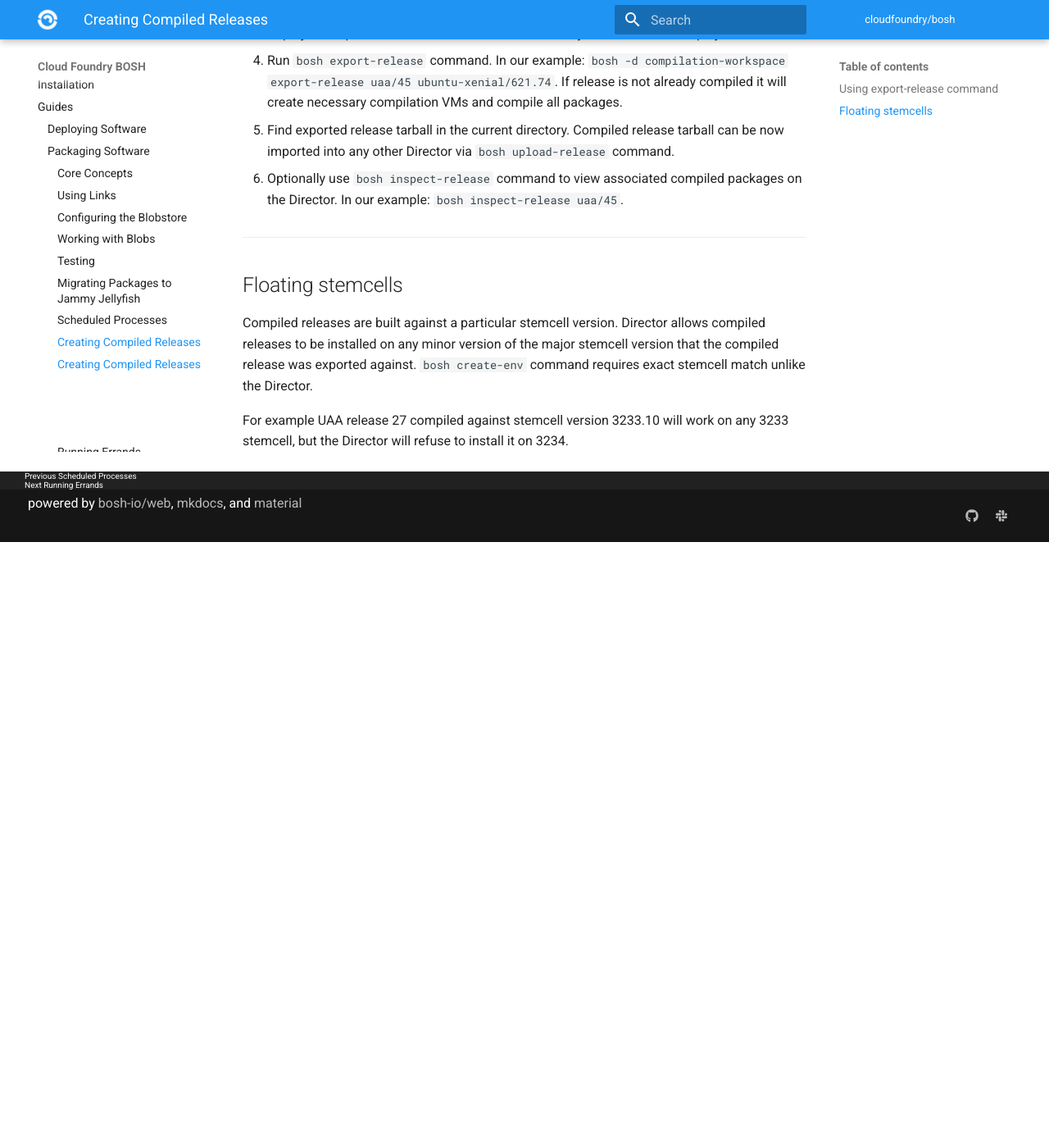
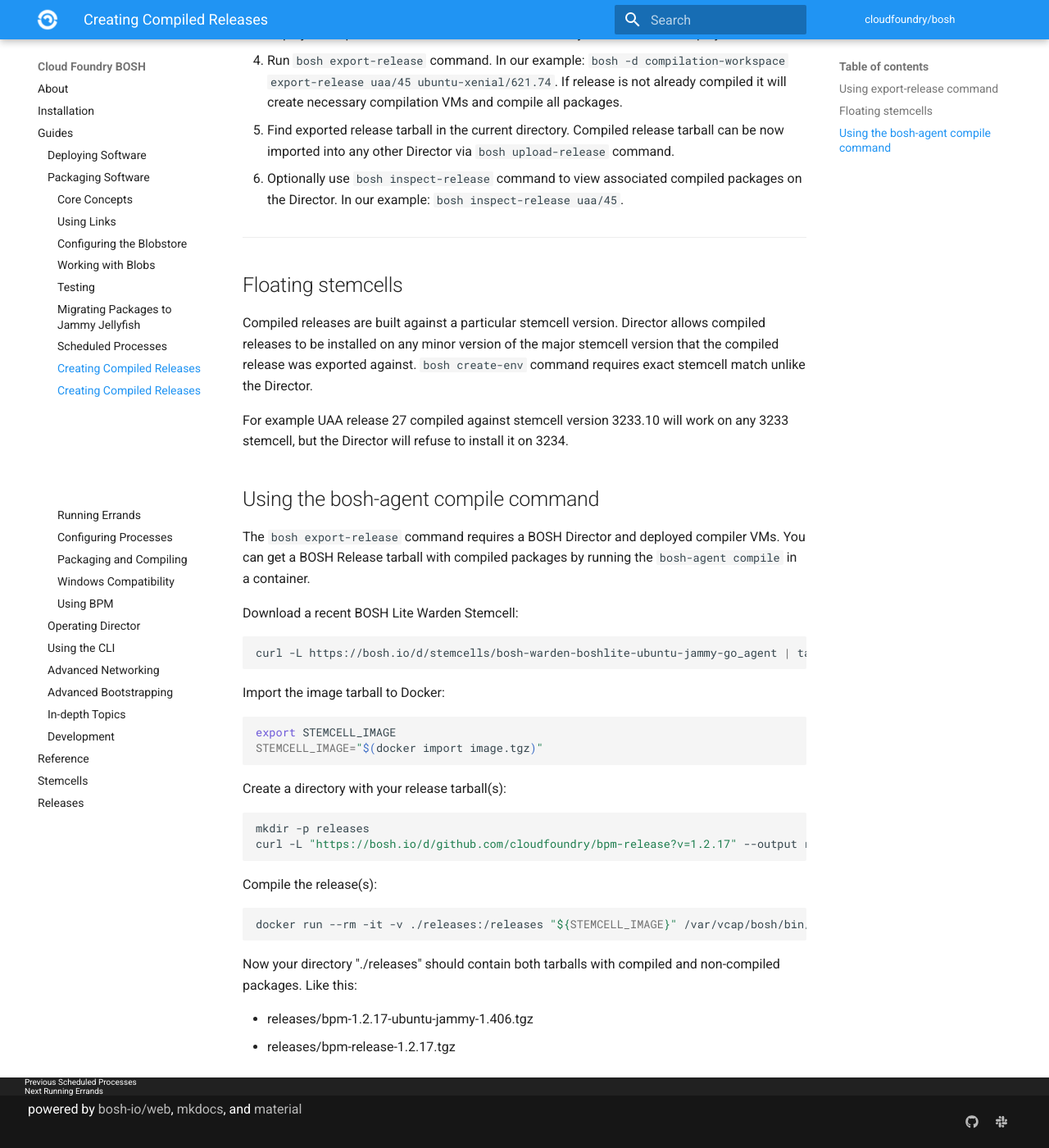
Before and after one commit to cloudfoundry/docs-bosh, an MkDocs documentation site: the page built from content/compiled-releases.md, in a window 1280 px wide and 1400 px high, scrolled down 1429 px. Shown: the whole window at 82% size. Built offline with MkDocs 1.6.1 and Material for MkDocs 9.7.7, drawn with Linux system fonts in a browser that asks for light colours; old or Windows-style settings are respelled for this version of MkDocs; before the commit the page ends 2090 px from its top, so only the background shows below that.

Commit message:
document director-less tarball compilation with `bosh-agent compile`
https://github.com/cloudfoundry/bosh-agent/issues/318

````diff
--- a/content/compiled-releases.md
+++ b/content/compiled-releases.md
@@ -59,3 +59,39 @@ To export a release:
 Compiled releases are built against a particular stemcell version. Director allows compiled releases to be installed on any minor version of the major stemcell version that the compiled release was exported against. `bosh create-env` command requires exact stemcell match unlike the Director.
 
 For example UAA release 27 compiled against stemcell version 3233.10 will work on any 3233 stemcell, but the Director will refuse to install it on 3234.
+
+## Using the bosh-agent compile command {: #bosh-agent-compile }
+
+The `bosh export-release` command requires a BOSH Director and deployed compiler VMs.
+You can get a BOSH Release tarball with compiled packages by running the `bosh-agent compile` in a container.
+
+Download a recent BOSH Lite Warden Stemcell:
+
+```shell
+curl -L https://bosh.io/d/stemcells/bosh-warden-boshlite-ubuntu-jammy-go_agent | tar -xz -O image > image.tgz
+```
+
+Import the image tarball to Docker:
+
+```shell
+export STEMCELL_IMAGE
+STEMCELL_IMAGE="$(docker import image.tgz)"
+```
+
+Create a directory with your release tarball(s):
+
+```shell
+mkdir -p releases
+curl -L "https://bosh.io/d/github.com/cloudfoundry/bpm-release?v=1.2.17" --output releases/bpm-1.2.17.tgz
+```
+
+Compile the release(s):
+
+```shell
+docker run --rm -it -v ./releases:/releases "${STEMCELL_IMAGE}" /var/vcap/bosh/bin/bosh-agent compile --output-directory=/releases '/releases/bpm-1.2.17.tgz'
+```
+
+Now your directory "./releases" should contain both tarballs with compiled and non-compiled packages. Like this:
+
+- releases/bpm-1.2.17-ubuntu-jammy-1.406.tgz
+- releases/bpm-release-1.2.17.tgz
````
